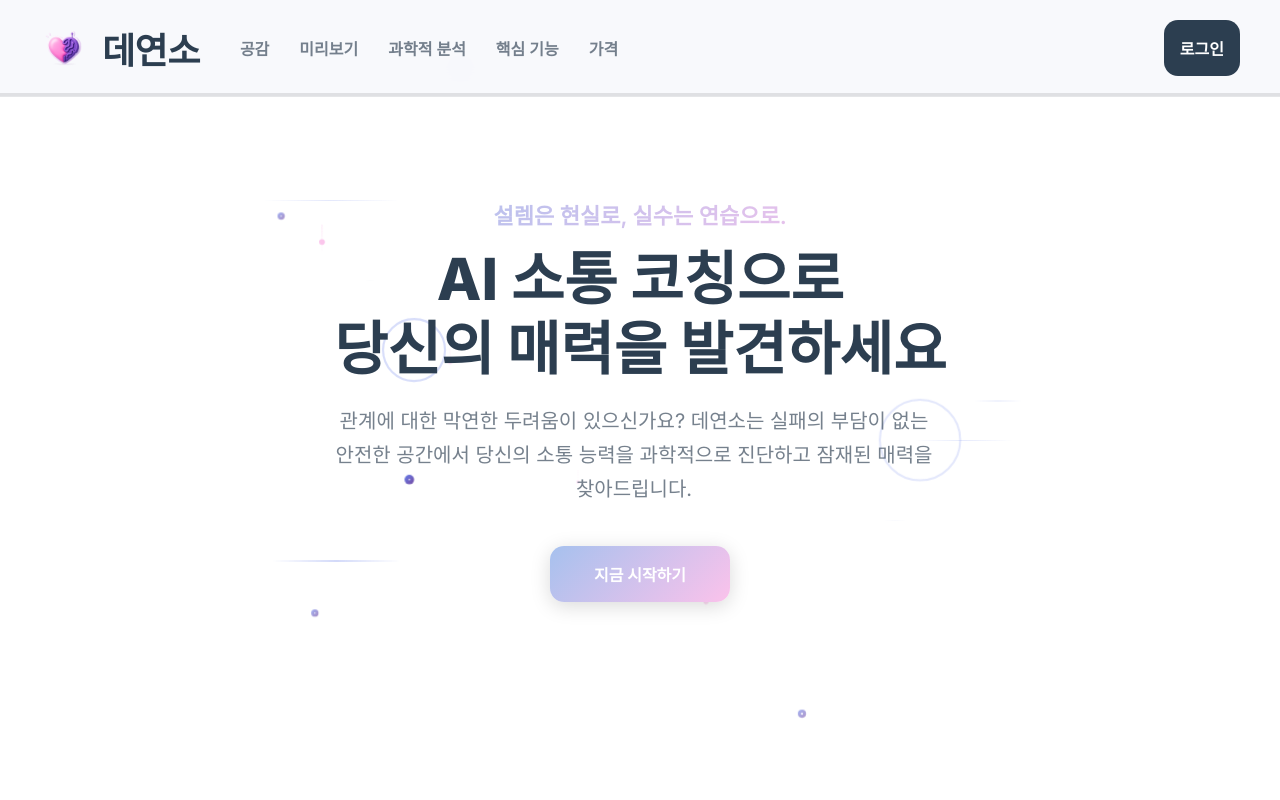
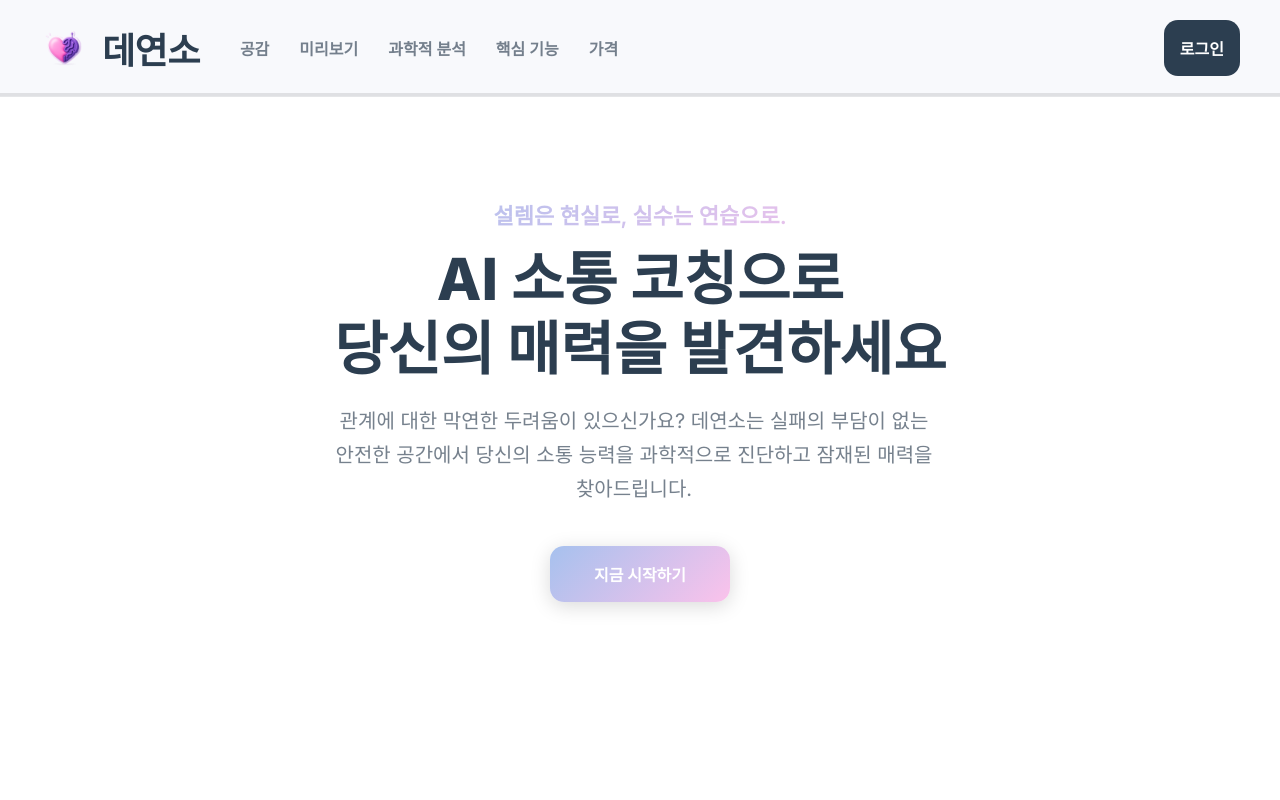
Before and after one commit to gigas5234/dys-frontend, a Next.js app: page / in a window 1280 px wide. Shown: the top 800 px of the page. Built offline with nearby package versions, Linux system fonts and the light colour scheme.

Commit message:
메인 페이지 Hero Section에서 뉴런 애니메이션 제거

```diff
--- a/app/page.jsx
+++ b/app/page.jsx
@@ -444,53 +444,6 @@ function HomePage() {
 
       <main className={showAnimations ? 'fade-in' : ''}>
         <section className="hero-section">
-            {/* AI 코칭 스마트 애니메이션 */}
-            <div className="paint-flow-container">
-                {/* AI 뉴런들 */}
-                <div className="ai-neuron neuron-left"></div>
-                <div className="ai-neuron neuron-right"></div>
-                <div className="ai-neuron neuron-top"></div>
-                <div className="ai-neuron neuron-bottom"></div>
-                <div className="ai-neuron neuron-left-2"></div>
-                <div className="ai-neuron neuron-right-2"></div>
-                <div className="ai-neuron neuron-top-2"></div>
-                <div className="ai-neuron neuron-bottom-2"></div>
-
-                {/* AI 연결선 */}
-                <div className="ai-connection connection-1"></div>
-                <div className="ai-connection connection-2"></div>
-                <div className="ai-connection connection-3"></div>
-
-                {/* 대화 버블 */}
-                <div className="chat-bubble bubble-1">안녕하세요!</div>
-                <div className="chat-bubble bubble-2">소통 연습을 시작해볼까요?</div>
-                <div className="chat-bubble bubble-3">AI가 도와드릴게요</div>
-
-                {/* 데이터 시각화 */}
-                <div className="data-point data-1"></div>
-                <div className="data-point data-2"></div>
-                <div className="data-point data-3"></div>
-                <div className="data-point data-4"></div>
-
-                {/* 타겟팅 효과 */}
-                <div className="target-ring target-1"></div>
-                <div className="target-ring target-2"></div>
-            </div>
-
-            {/* 외각 AI 뉴런 확장 효과 */}
-            <div className="ai-outer-neurons">
-                <div className="ai-outer-neuron outer-neuron-1"></div>
-                <div className="ai-outer-neuron outer-neuron-2"></div>
-                <div className="ai-outer-neuron outer-neuron-3"></div>
-                <div className="ai-outer-neuron outer-neuron-4"></div>
-                <div className="ai-outer-neuron outer-neuron-5"></div>
-                <div className="ai-outer-neuron outer-neuron-6"></div>
-
-                <div className="outer-connection outer-conn-1"></div>
-                <div className="outer-connection outer-conn-2"></div>
-                <div className="outer-connection outer-conn-3"></div>
-                <div className="outer-connection outer-conn-4"></div>
-            </div>
 
             <div className="hero-content">
                 <div className="slogan reveal">설렘은 현실로, 실수는 연습으로.</div>
```
Also changed, not shown: public/img/main_card.webp (added).
